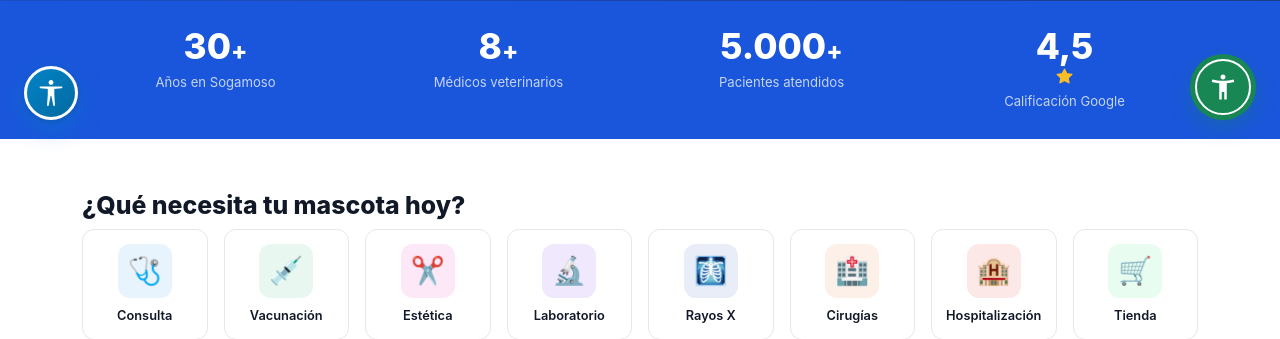
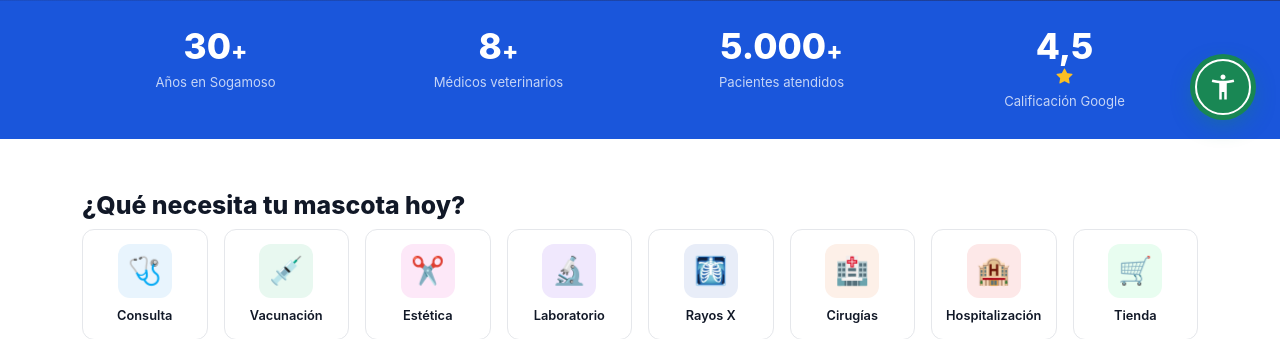
Before and after one commit to camilo14garnica-ACT/Proyecto-final, a Django app: page / in a window 1280 px wide. Shown: the part 656-995 px from the top of the page. Run offline with Django 5.2, Linux system fonts and the light colour scheme.

Commit message:
eliminacionde boton sin uso

```diff
--- a/templates/partials/accesibilidad_widget.html
+++ b/templates/partials/accesibilidad_widget.html
@@ -62,16 +62,5 @@
     }
 </script>
 
-
-<button type="button"
-        id="ac-trigger-btn"
-        class="ac-trigger-btn"
-        aria-label="Abrir panel de herramientas de accesibilidad (Atajo de teclado: Alt + A)"
-        aria-haspopup="dialog"
-        title="Opciones de Accesibilidad Mascott (Alt + A)">
-    <i class="bi bi-universal-access" aria-hidden="true"></i>
-    <span id="ac-badge-count" class="ac-trigger-badge" aria-label="Ajustes activos" style="display:none;">0</span>
-</button>
-
 <!-- Biblioteca Open Source de Accesibilidad Web (Zero-dependency, MIT) -->
 <script src="{% static 'vendor/accessibility/accessibility-widgets.js' %}"></script>
```
